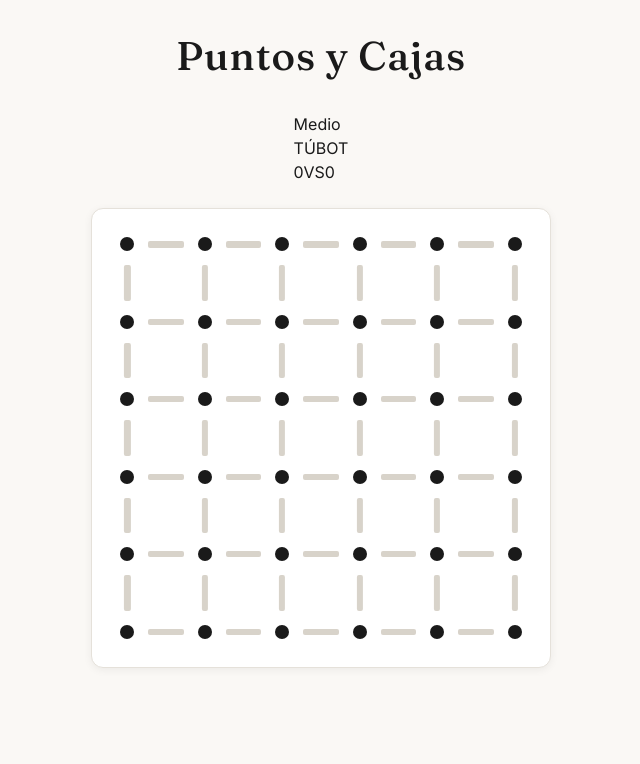
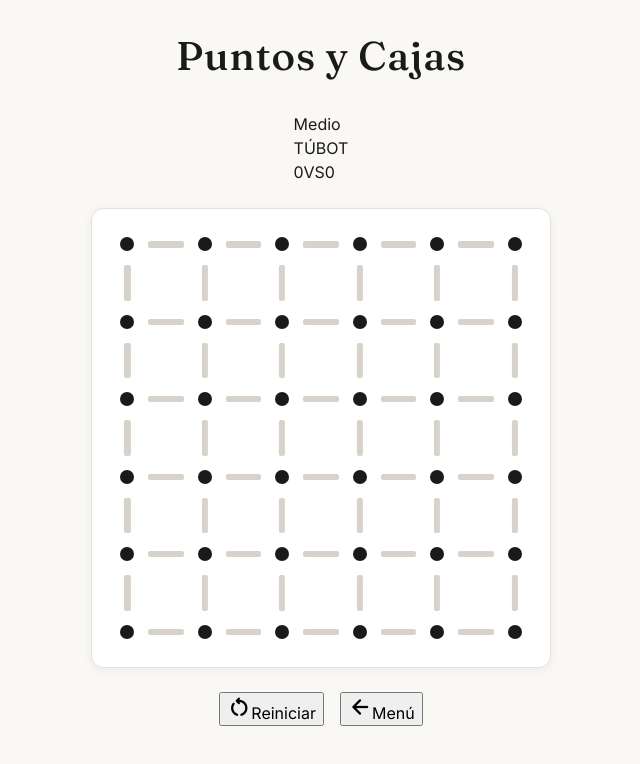
Before and after one commit to jeironpro/juego-puntos-cajas, a React (Vite) app: page / in a window 1280 px wide. Both pictures are taken after a click on the button "Jugar". Shown: the top 764 px of the page, without its empty margins (319-959 px from the left). Built offline with nearby package versions, Linux system fonts and the light colour scheme.

Commit message:
feature/game-controls: agrega botones de reinicio y volver al menú durante la partida (#9)

```diff
--- a/src/App.jsx
+++ b/src/App.jsx
@@ -60,6 +60,8 @@ function App() {
             player1Name={player1Name}
             player2Name={player2Name}
             badge={badge}
+            onRestart={restart}
+            onMenu={goHome}
           />
           {gameOver && (
             <GameOver winnerName={winnerName} onPlayAgain={playAgain} onMenu={goHome} />
--- a/src/features/game/GameScreen.css
+++ b/src/features/game/GameScreen.css
@@ -6,10 +6,7 @@
   width: 100%;
 }
 
-.game-screen__turn {
-  font-size: var(--font-size-label);
-  font-weight: var(--font-weight-semibold);
-  text-transform: uppercase;
-  letter-spacing: 0.08em;
-  color: var(--color-text-secondary);
+.game-screen__controls {
+  display: flex;
+  gap: var(--spacing-lg);
 }
--- a/src/features/game/GameScreen.jsx
+++ b/src/features/game/GameScreen.jsx
@@ -1,11 +1,13 @@
 import Board from '@/features/board/Board.jsx';
 import Scoreboard from '@/features/scoreboard/Scoreboard.jsx';
+import Button from '@/components/ui/Button.jsx';
+import Icon from '@/components/ui/Icon.jsx';
 import { countBoxes } from '@/features/game/board.js';
 import { PLAYER_1, PLAYER_2 } from '@/features/game/constants.js';
 import './GameScreen.css';
 
-// Pantalla de partida: marcador superior con los contadores, tablero y aviso
-// de turno para lectores de pantalla. Los controles llegan en PRs posteriores.
+// Pantalla de partida: marcador superior, tablero, controles (reiniciar y
+// volver al menú) y un aviso de turno para lectores de pantalla.
 function GameScreen({
   game,
   onMove,
@@ -13,6 +15,8 @@ function GameScreen({
   player1Name = 'TÚ',
   player2Name = 'BOT',
   badge = null,
+  onRestart,
+  onMenu,
 }) {
   return (
     <section className="game-screen" aria-label="Pantalla de partida">
@@ -25,6 +29,22 @@ function GameScreen({
         turn={game.turn}
       />
       <Board game={game} onMove={onMove} disabled={disabled} />
+      {(onRestart !== undefined || onMenu !== undefined) && (
+        <div className="game-screen__controls">
+          {onRestart !== undefined && (
+            <Button variant="ghost" onClick={onRestart}>
+              <Icon name="restart_alt" />
+              Reiniciar
+            </Button>
+          )}
+          {onMenu !== undefined && (
+            <Button variant="ghost" onClick={onMenu}>
+              <Icon name="arrow_back" />
+              Menú
+            </Button>
+          )}
+        </div>
+      )}
       <p className="sr-only" role="status">
         Turno del jugador {game.turn}
       </p>
```
Also changed, not shown: 2 other files (tests, documents, lock files or other folders).
